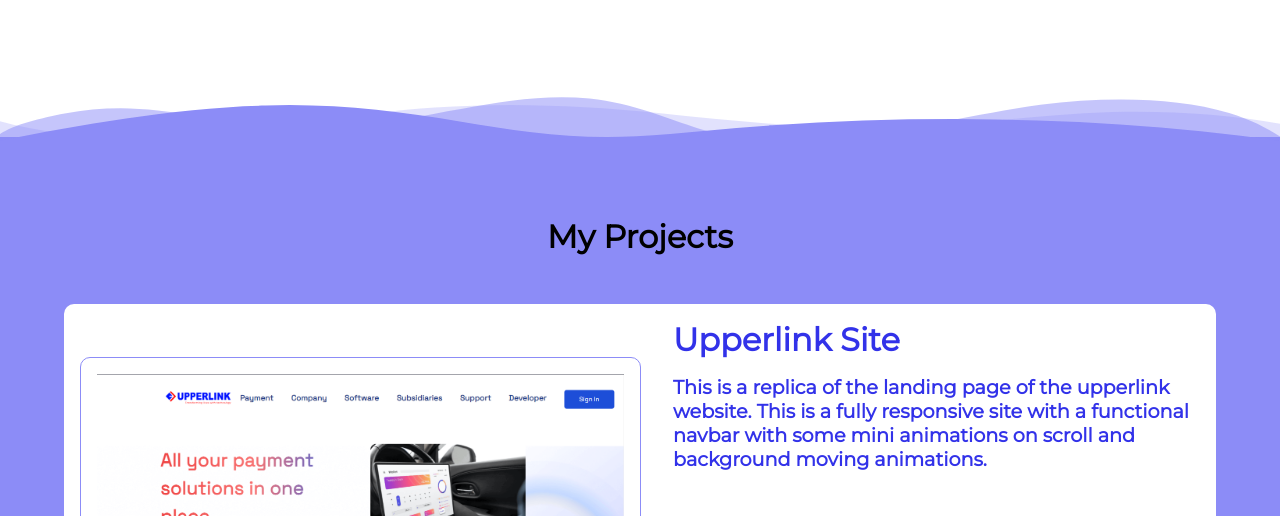
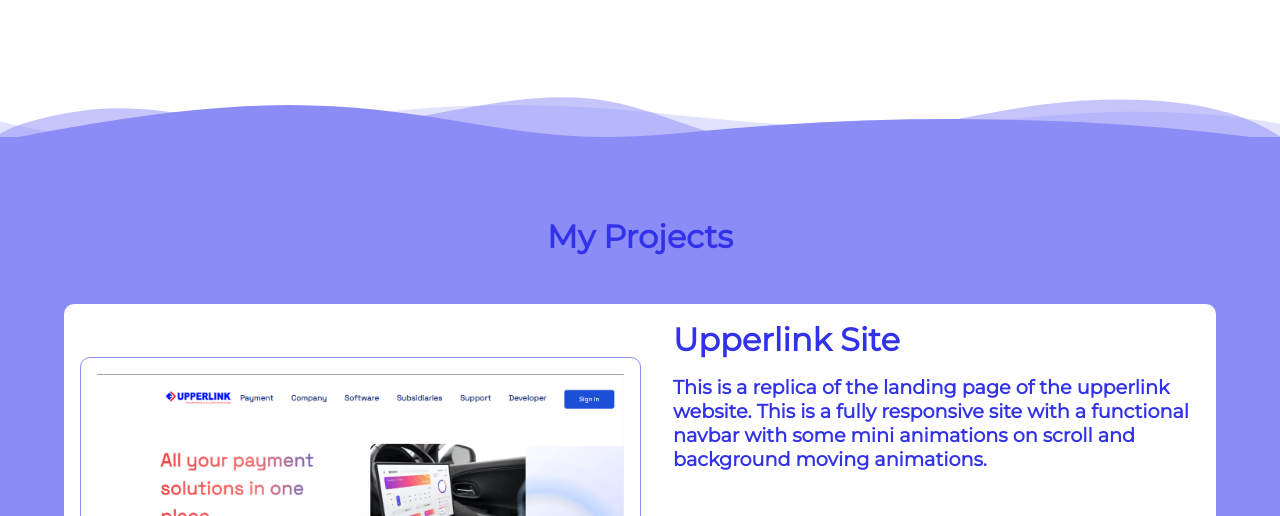
Before and after one commit to Vinniharu/stephen-portfolio, a plain HTML site: page index.html in a window 1280 px wide. Shown: the part 3460-3976 px from the top of the page. Drawn offline with nearby package versions, Linux system fonts and the light colour scheme.

Commit message:
fixed bug

```diff
--- a/style.css
+++ b/style.css
@@ -275,6 +275,7 @@ nav {
 
 #proj_holder {
   background-color: rgb(140, 140, 247);
+  color: rgb(50, 50, 233);
 }
 
 #svgWave1 {
```
